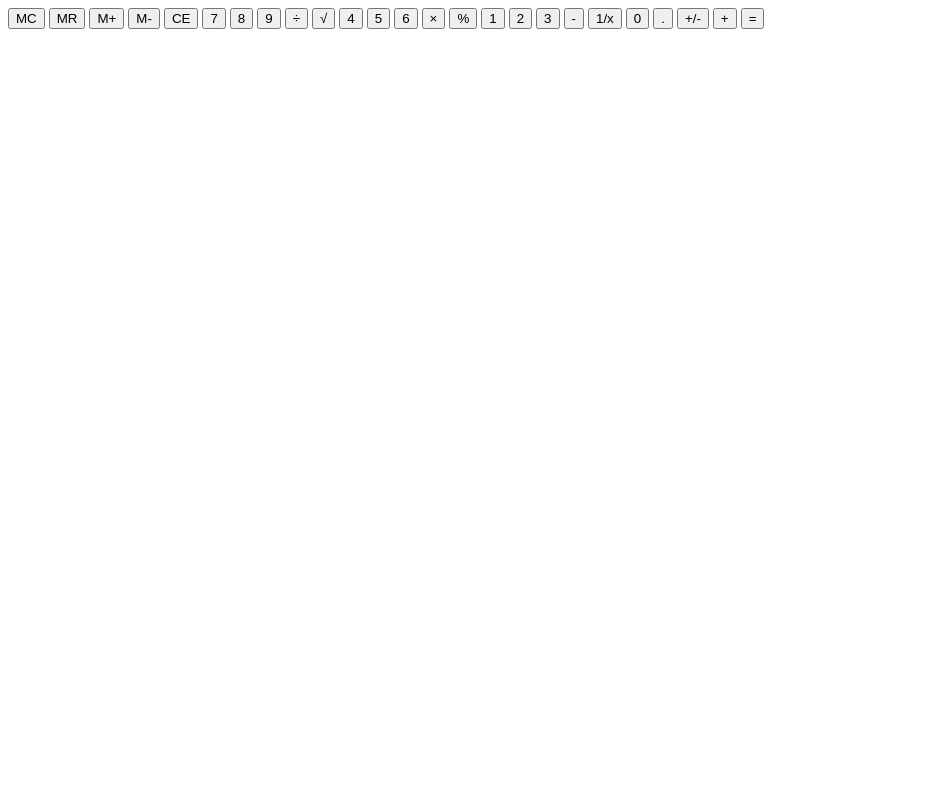
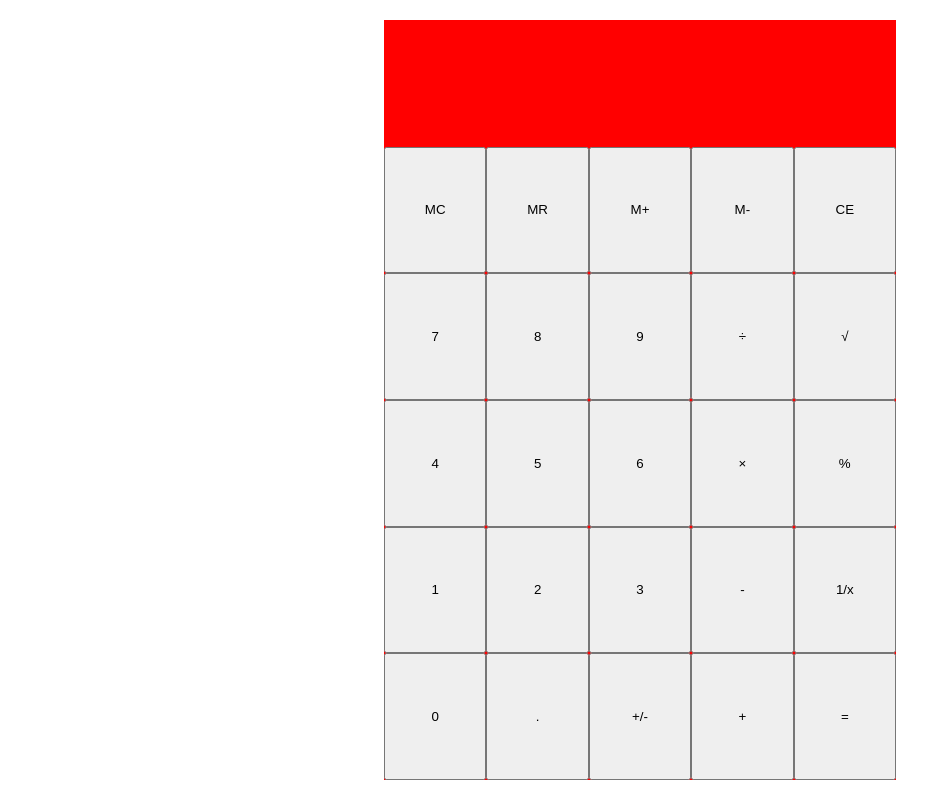
Before and after one commit to kosiumeigbo/Calculator, a plain HTML site: page index.html in a window 1280 px wide. Shown: the whole page, without its empty margins (0-951 px from the left). Drawn offline with Linux system fonts and the light colour scheme.

Commit message:
Edited scss file for the base calculator structure

```diff
--- a/index.html
+++ b/index.html
@@ -4,6 +4,7 @@
     <meta charset="UTF-8" />
     <meta http-equiv="X-UA-Compatible" content="IE=edge" />
     <meta name="viewport" content="width=device-width, initial-scale=1.0" />
+    <link rel="stylesheet" href="style.css" />
     <title>Document</title>
   </head>
   <body>
@@ -39,5 +40,6 @@
         </div>
       </div>
     </div>
+    <script src="script.js"></script>
   </body>
 </html>
--- a/style.scss
+++ b/style.scss
@@ -1,12 +1,36 @@
+$button-height: calc(100% / 6);
+
 * {
   margin: 0;
   padding: 0;
   box-sizing: border-box;
 }
 
+body {
+  font-family: system-ui, -apple-system, BlinkMacSystemFont, "Segoe UI", Roboto,
+    Oxygen, Ubuntu, Cantarell, "Open Sans", "Helvetica Neue", sans-serif;
+  font-size: 25px;
+  font-weight: 700;
+}
+
 .container {
+  width: 100vw;
+  height: 100vh;
+  padding: 20px 30%;
+
   .calculator {
+    width: 100%;
+    height: 100%;
+    background-color: red;
+
+    .screen {
+      width: 100%;
+      height: $button-height;
+    }
+
     .buttons {
+      width: 100%;
+      height: calc($button-height * 5);
       display: grid;
       grid-template-columns: repeat(5, 1fr);
       grid-template-rows: repeat(5, 1fr);
```
Also changed, not shown: style.css, 2 other files.
